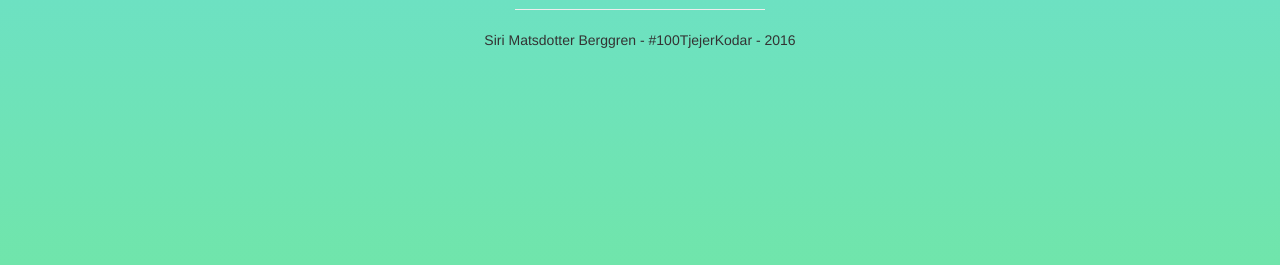
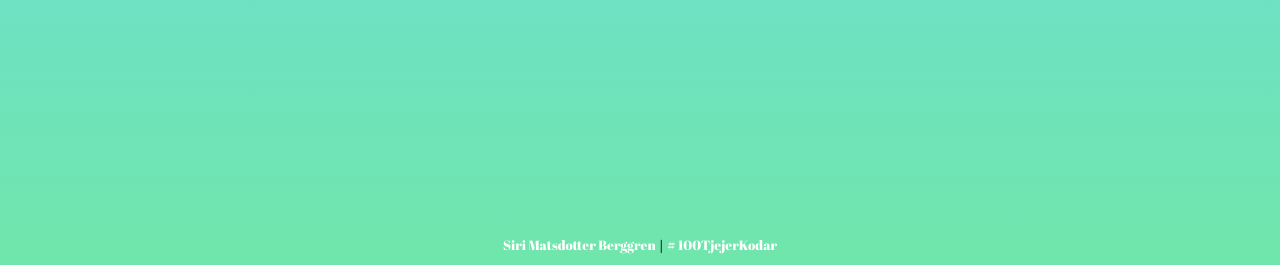
Before and after one commit to siriberggren/quizproject, a Django app: page / in a window 1280 px wide. Shown: the part 535-800 px from the top of the page. Run offline with Django 3.2, Linux system fonts and the light colour scheme; some libraries are stand-ins or nearby versions; some web fonts are replaced.

Commit message:
Footer set up

```diff
--- a/quiz/templates/quiz/start.html
+++ b/quiz/templates/quiz/start.html
@@ -31,10 +31,15 @@
 		 <a href="{% url "quiz_page" quiz.quiz_number %}" class="btn btn-primary btn-lg btn-block quiz">{{ quiz.name }}</a></button>
 {% endfor %}
 </div>
-<footer class="footer">
-<hr width="20%">
- Siri Matsdotter Berggren - #100TjejerKodar - 2016
+
+<footer class="footer navbar-fixed-bottom">
+<div class="container">
+  <p><a href="https://www.linkedin.com/in/siriberggren?trk=nav_responsive_tab_profile_pic" class="sirilink">
+  Siri Matsdotter Berggren</a> | <a href="https://www.instagram.com/tjejerkodar/" class="tklink"># 100TjejerKodar
+  </p></a>
+</div>
 </footer>
+
 
  </body>
 </html>
--- a/static/style.css
+++ b/static/style.css
@@ -1,7 +1,9 @@
 body {
     background-image: gradient >.vertical(#4f264c, #FFFFFF);
     height: 100%;
-    margin: ;
+    margin: 0;
+    padding: 0;
+    padding-bottom: 50px;
     background-repeat: no-repeat;
     background-attachment: fixed;
     text-align: center;
@@ -114,29 +116,34 @@ background-image: linear-gradient(to bottom, #67D9F0 0%, #70E5AB 100%);
 	text-decoration: none;
 }*/
 
-.containter-fluid.footer {
-	color: white;
-	padding-top: 2.5em;
-	padding-bottom: -2em;
-	position: static;
-	float: center;
 
-}
 
 .sirilink {
 	font-family: 'Abril Fatface', cursive;
 	text-align: center;
 	color: white;
-	padding-bottom: 1em;
-	padding-left: 0.2em;
 	font-size: 10pt;
-	border-bottom: 1px solid white;
-	text-align: center;
-	padding-bottom: 1px;
+	text-align: center, bottom;
 	display: inline;
 }
 
 .sirilink:hover {
+	color: #67D9F0;
+	text-decoration: none;
+	background-color: white;
+	padding: 0.1em;
+}
+
+.tklink {
+	font-family: 'Abril Fatface', cursive;
+	text-align: center;
+	color: white;
+	font-size: 10pt;
+	text-align: center; bottom;
+	display: inline;
+}
+
+.tklink:hover {
 	color: #67D9F0;
 	text-decoration: none;
 	background-color: white;
@@ -151,6 +158,7 @@ background-image: linear-gradient(to bottom, #67D9F0 0%, #70E5AB 100%);
 	text-align: center;
 	color: white;
 	padding-bottom: 0.5em;
+	display: static;
 }
 
 .moviequiz {
```
Also changed, not shown: quiz/templates/quiz/quiz.html (+0 -8 lines).
